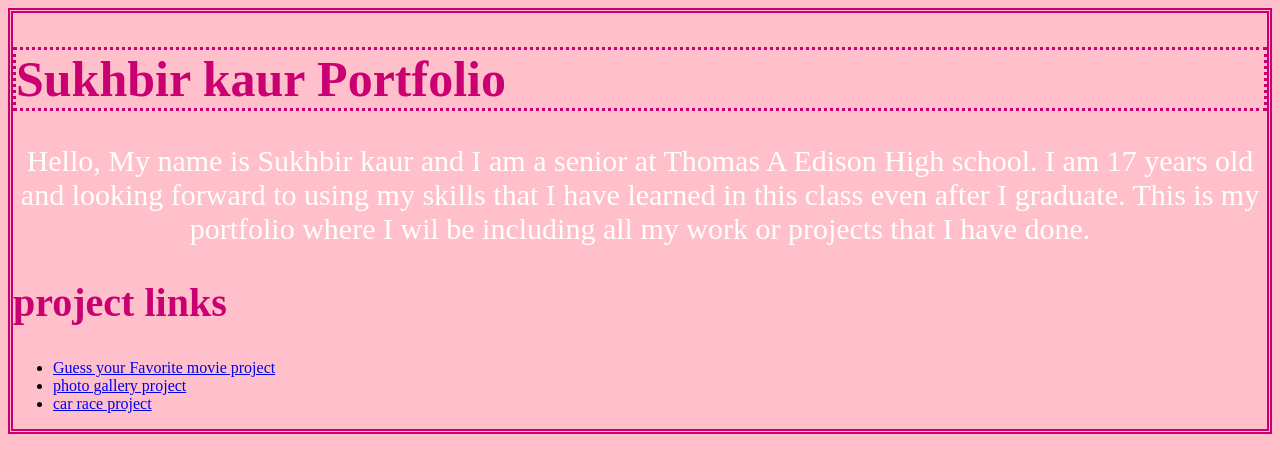
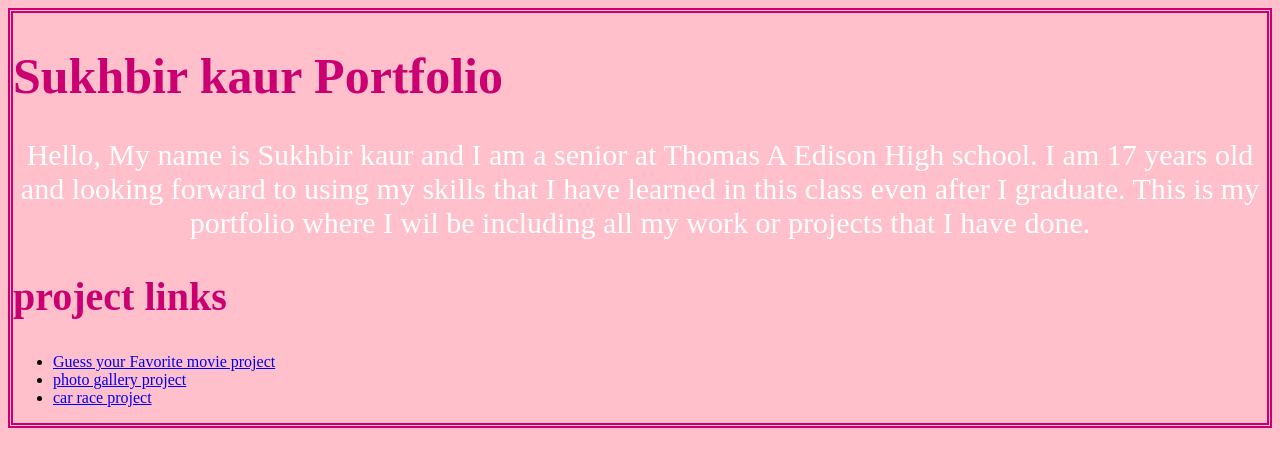
Before and after one commit to sukhbirkc/sukhbirkc.github.io, a plain HTML site: page index.html in a window 1280 px wide. Drawn offline with Linux system fonts and the light colour scheme.

Commit message:
Update styles.css

```diff
--- a/styles.css
+++ b/styles.css
@@ -12,7 +12,6 @@ body {
 h1{
   color:#CA0072;
     font-size:50px;
-  border-style: dotted;
 }
 
 p{
```
